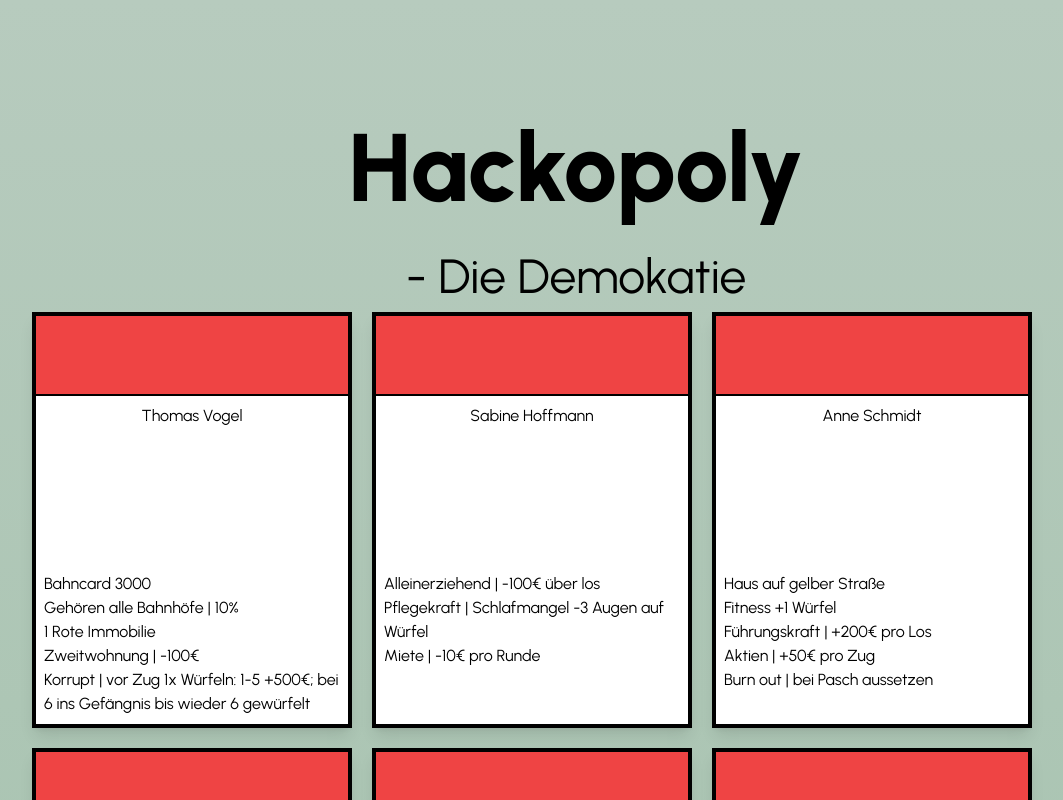
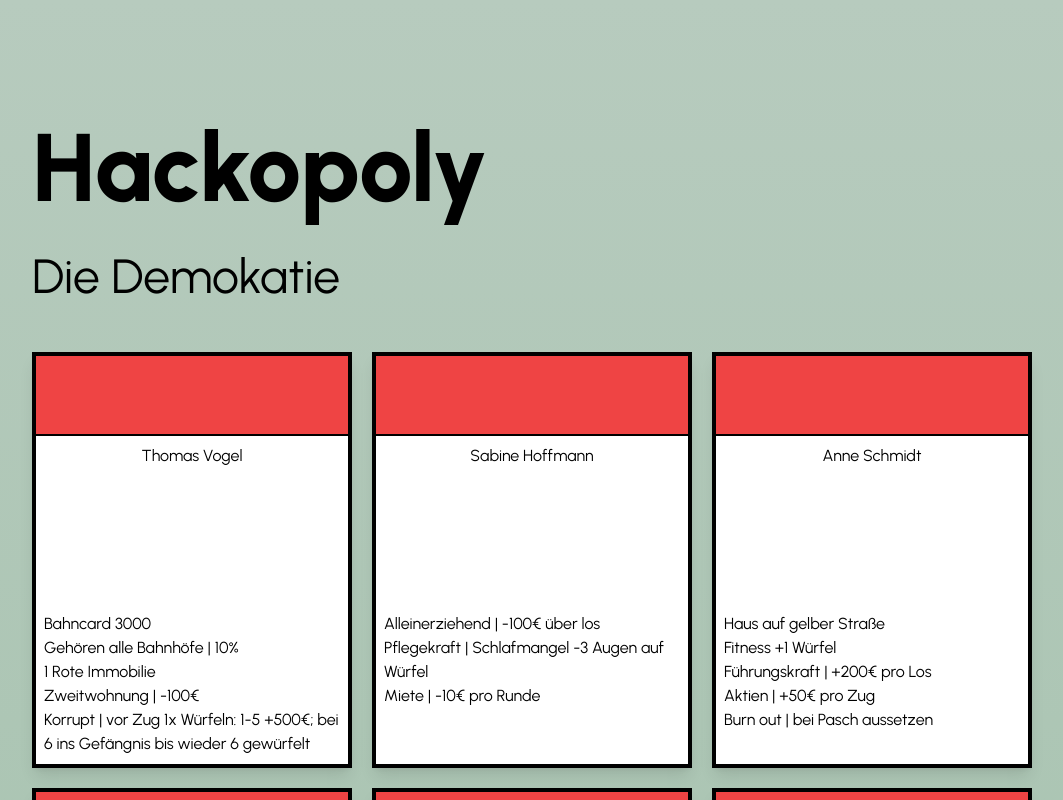
Before and after one commit to irenama/hack-opoly-democracy, a Next.js app: page / in a window 1280 px wide. Shown: the top 800 px of the page, without its empty margins (64-1127 px from the left). Built offline with nearby package versions, Linux system fonts and the light colour scheme.

Commit message:
small tweak to deploy

```diff
--- a/src/app/page.tsx
+++ b/src/app/page.tsx
@@ -3,8 +3,12 @@
 export default function Home () {
   return (
     <main className="flex min-h-screen flex-col items-center justify-between p-24">
-      <h1>Hackopoly</h1>
-      <h2>- Die Demokatie</h2>
+      <div className="w-full">
+        <div className="mb-10">
+          <h1>Hackopoly</h1>
+          <h2>Die Demokatie</h2>
+        </div>
+      </div>
       <p></p>
       {/* Character Cards */}
       <section className="flex gap-5 flex-wrap">
--- a/src/components/CharacterCard.tsx
+++ b/src/components/CharacterCard.tsx
@@ -1,9 +1,8 @@
 import { type Character } from "@/app/page";
 
-const CharacterCard: React.FC<{ data: Character }> = ( { data } ) => {
+const CharacterCard: React.FC<{ data: Omit<Character, "id"> }> = ( { data } ) => {
   return (
     <article className='flex flex-col shadow-lg bg-white border-black border-4 w-80'>
-      {/* <h3>Character Card</h3> */}
       <div className="bg-red-500 h-20 border-b-2 border-black"></div>
       <div className="p-2">
 
```
